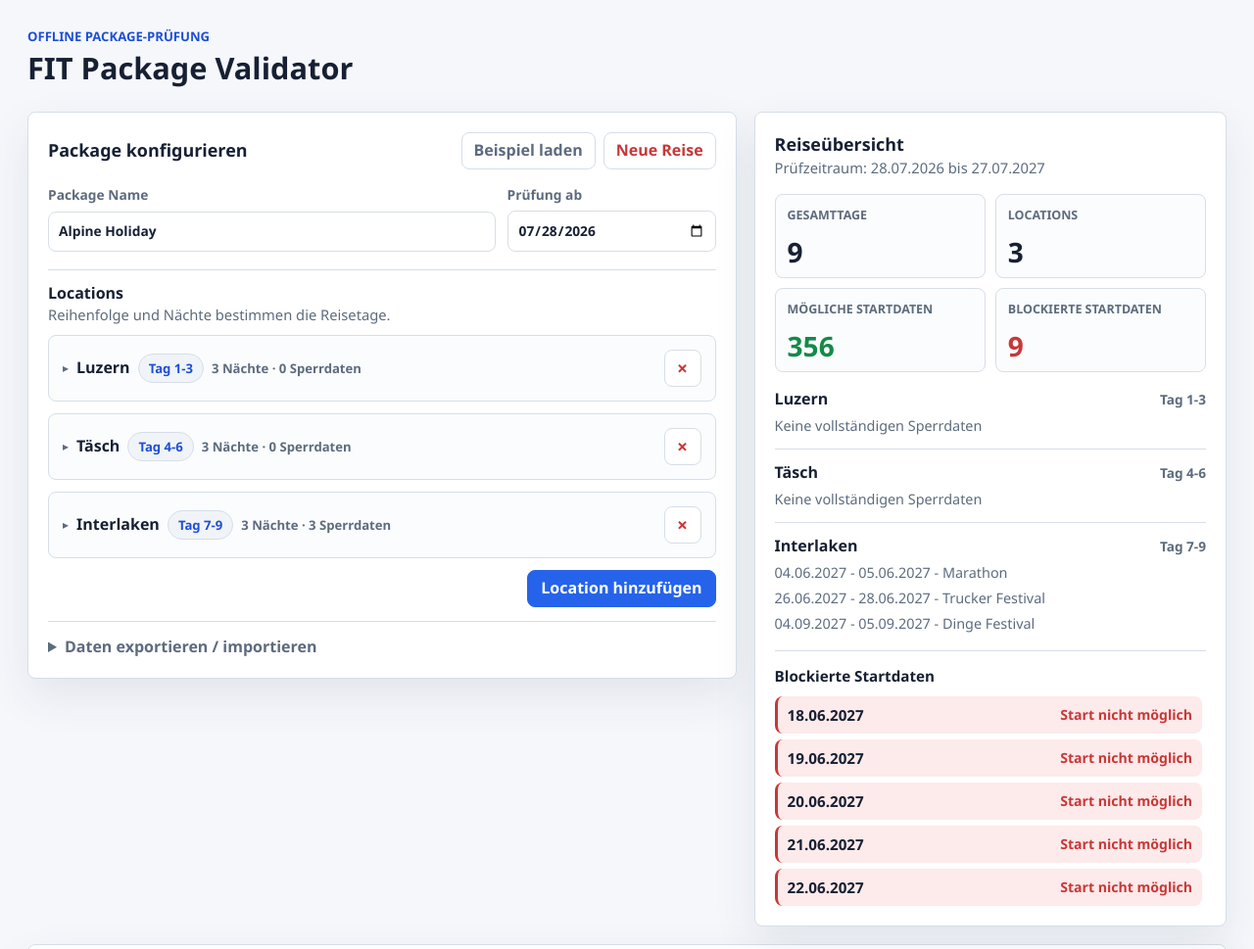
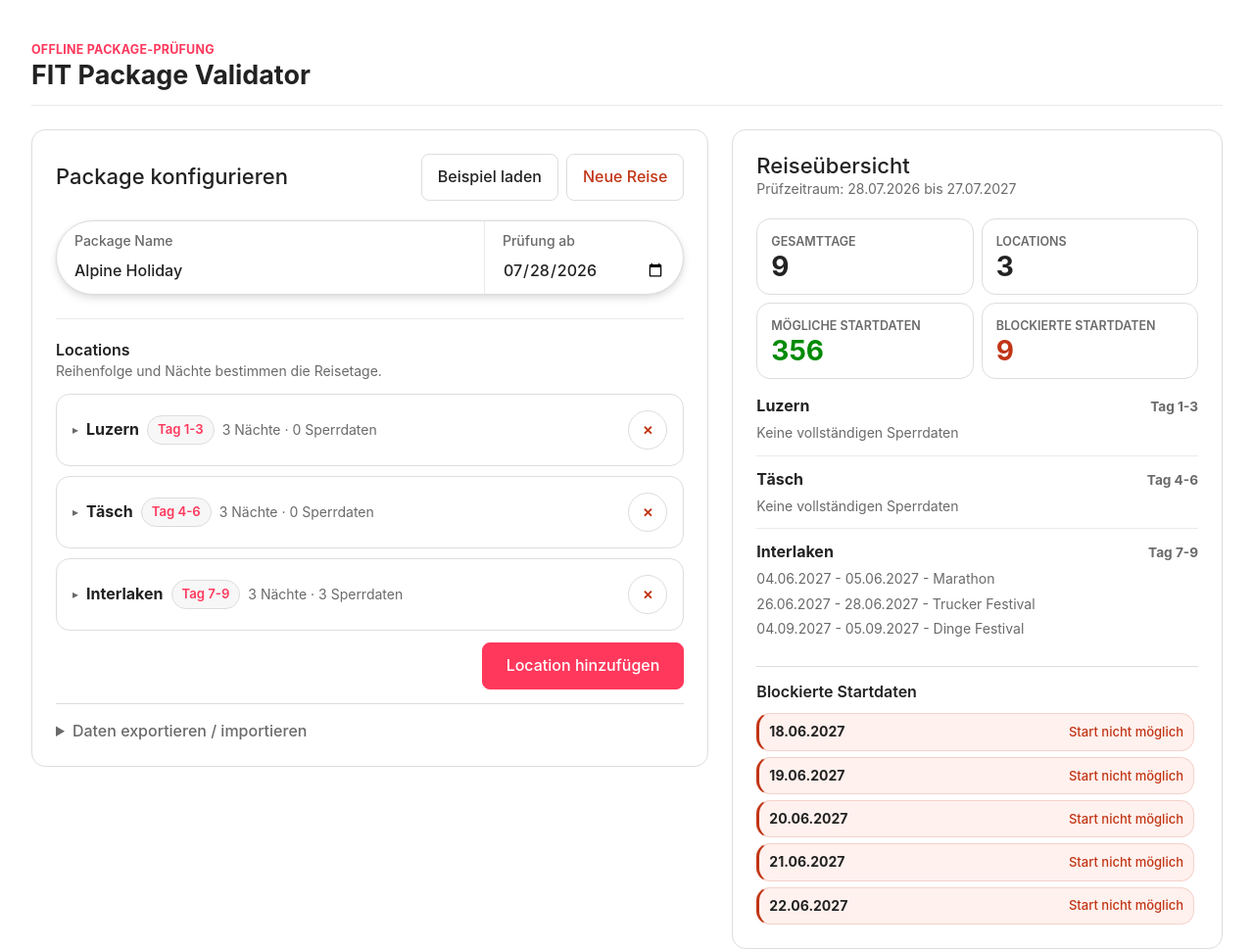
Before and after one commit to SwitzerlandTravelCentre/ScheduleValidator, a plain HTML site: page index.html in a window 1280 px wide. Shown: the top 969 px of the page at 98% size. Drawn offline with Linux system fonts and the light colour scheme.

Commit message:
Apply design direction

```diff
--- a/index.html
+++ b/index.html
@@ -6,25 +6,31 @@
   <title>FIT Package Validator</title>
   <style>
     :root {
-      --bg: #f5f7fb;
+      --bg: #ffffff;
       --surface: #ffffff;
-      --surface-soft: #f0f4f8;
-      --border: #d7dee8;
-      --border-strong: #aab7c7;
-      --text: #172033;
-      --muted: #5d6b7e;
-      --primary: #2563eb;
-      --primary-dark: #1d4ed8;
-      --ok: #138a47;
-      --ok-soft: #e6f6ed;
-      --blocked: #c93737;
-      --blocked-soft: #fdeaea;
-      --today: #0f79b8;
-      --today-soft: #e4f4fb;
-      --warning: #b7791f;
-      --warning-soft: #fff4d7;
-      --shadow: 0 18px 45px rgba(39, 52, 74, 0.09);
+      --surface-soft: #f7f7f7;
+      --surface-strong: #f2f2f2;
+      --border: #dddddd;
+      --border-soft: #ebebeb;
+      --border-strong: #c1c1c1;
+      --text: #222222;
+      --body: #3f3f3f;
+      --muted: #6a6a6a;
+      --primary: #ff385c;
+      --primary-dark: #e00b41;
+      --primary-disabled: #ffd1da;
+      --ok: #008a05;
+      --ok-soft: #f2fbf3;
+      --blocked: #c13515;
+      --blocked-soft: #fff1ee;
+      --today: #222222;
+      --today-soft: #f7f7f7;
+      --warning: #92174d;
+      --warning-soft: #fff0f5;
+      --shadow: rgba(0, 0, 0, 0.02) 0 0 0 1px, rgba(0, 0, 0, 0.04) 0 2px 6px 0, rgba(0, 0, 0, 0.1) 0 4px 8px 0;
       --radius: 8px;
+      --radius-md: 14px;
+      --radius-full: 9999px;
     }
 
     * {
@@ -40,7 +46,7 @@
       min-height: 100%;
       margin: 0;
       color: var(--text);
-      font-family: "Segoe UI", Roboto, Arial, sans-serif;
+      font-family: "Airbnb Cereal VF", Circular, -apple-system, BlinkMacSystemFont, "Segoe UI", Roboto, "Helvetica Neue", sans-serif;
       line-height: 1.45;
     }
 
@@ -57,8 +63,8 @@
       background: var(--surface);
       color: var(--text);
       cursor: pointer;
-      min-height: 38px;
-      transition: border-color 140ms ease, background 140ms ease, transform 140ms ease;
+      min-height: 48px;
+      transition: border-color 140ms ease, background 140ms ease, color 140ms ease, box-shadow 140ms ease;
     }
 
     button:hover {
@@ -66,26 +72,28 @@
       background: var(--surface-soft);
     }
 
-    button:active {
-      transform: translateY(1px);
-    }
-
     button:focus-visible,
     input:focus-visible,
     textarea:focus-visible {
-      outline: 3px solid rgba(37, 99, 235, 0.25);
+      outline: 2px solid var(--text);
       outline-offset: 2px;
     }
 
     input,
     textarea {
       width: 100%;
-      min-height: 40px;
+      min-height: 56px;
       border: 1px solid var(--border);
       border-radius: var(--radius);
       background: #fff;
       color: var(--text);
-      padding: 9px 10px;
+      padding: 14px 12px;
+    }
+
+    input:focus,
+    textarea:focus {
+      border-color: var(--text);
+      box-shadow: inset 0 0 0 1px var(--text);
     }
 
     input[type="number"] {
@@ -96,8 +104,8 @@
       display: grid;
       gap: 6px;
       color: var(--muted);
-      font-size: 0.86rem;
-      font-weight: 650;
+      font-size: 0.875rem;
+      font-weight: 500;
     }
 
     label span {
@@ -114,39 +122,46 @@
     }
 
     h1 {
-      font-size: clamp(1.65rem, 2.4vw, 2.45rem);
+      font-size: clamp(1.65rem, 2.1vw, 1.95rem);
+      font-weight: 700;
+      line-height: 1.25;
       letter-spacing: 0;
     }
 
     h2 {
-      font-size: 1.12rem;
+      font-size: 1.375rem;
+      font-weight: 500;
+      line-height: 1.18;
       letter-spacing: 0;
     }
 
     h3 {
       font-size: 1rem;
+      font-weight: 600;
       letter-spacing: 0;
     }
 
     .app-shell {
-      width: min(1480px, 100%);
+      width: min(1280px, 100%);
       margin: 0 auto;
-      padding: 28px;
+      padding: 28px 32px 40px;
     }
 
     .topbar {
       display: flex;
       justify-content: space-between;
-      align-items: flex-end;
+      align-items: center;
       gap: 20px;
-      margin-bottom: 22px;
+      min-height: 80px;
+      margin-bottom: 24px;
+      border-bottom: 1px solid var(--border-soft);
     }
 
     .eyebrow {
-      color: var(--primary-dark);
-      font-size: 0.82rem;
-      font-weight: 750;
-      letter-spacing: 0;
+      color: var(--primary);
+      font-size: 0.78rem;
+      font-weight: 700;
+      letter-spacing: 0.02em;
       text-transform: uppercase;
     }
 
@@ -154,7 +169,7 @@
       max-width: 520px;
       min-height: 24px;
       color: var(--muted);
-      font-size: 0.9rem;
+      font-size: 0.875rem;
       text-align: right;
     }
 
@@ -165,8 +180,8 @@
 
     .workspace {
       display: grid;
-      grid-template-columns: minmax(360px, 1.2fr) minmax(300px, 0.8fr);
-      gap: 18px;
+      grid-template-columns: minmax(380px, 1.16fr) minmax(320px, 0.84fr);
+      gap: 24px;
       align-items: start;
     }
 
@@ -174,19 +189,19 @@
     .overview-surface,
     .results-surface {
       border: 1px solid var(--border);
-      border-radius: var(--radius);
+      border-radius: var(--radius-md);
       background: var(--surface);
-      box-shadow: var(--shadow);
+      box-shadow: none;
     }
 
     .editor-surface,
     .overview-surface {
-      padding: 20px;
+      padding: 24px;
     }
 
     .results-surface {
-      margin-top: 18px;
-      padding: 20px;
+      margin-top: 24px;
+      padding: 24px;
     }
 
     .section-header,
@@ -199,7 +214,7 @@
     }
 
     .section-header {
-      margin-bottom: 16px;
+      margin-bottom: 20px;
     }
 
     .button-row {
@@ -213,8 +228,8 @@
       border-color: var(--primary);
       background: var(--primary);
       color: #fff;
-      font-weight: 750;
-      padding: 0 13px;
+      font-weight: 500;
+      padding: 0 24px;
     }
 
     .primary-button:hover {
@@ -223,9 +238,10 @@
     }
 
     .quiet-button {
-      padding: 0 12px;
-      color: var(--muted);
-      font-weight: 650;
+      padding: 0 16px;
+      color: var(--text);
+      font-weight: 500;
+      background: #fff;
     }
 
     .danger-button {
@@ -233,24 +249,49 @@
     }
 
     .icon-button {
-      width: 38px;
-      min-width: 38px;
+      width: 40px;
+      min-width: 40px;
+      min-height: 40px;
+      border-radius: var(--radius-full);
       padding: 0;
-      font-size: 1.2rem;
-      font-weight: 750;
+      font-size: 1.05rem;
+      font-weight: 600;
       line-height: 1;
     }
 
     .field-grid {
       display: grid;
       grid-template-columns: minmax(220px, 1.5fr) minmax(160px, 0.7fr);
-      gap: 12px;
-      margin-bottom: 18px;
+      gap: 0;
+      margin-bottom: 24px;
+      border: 1px solid var(--border);
+      border-radius: var(--radius-full);
+      background: #fff;
+      box-shadow: var(--shadow);
+      overflow: hidden;
+    }
+
+    .field-grid label {
+      padding: 10px 18px;
+    }
+
+    .field-grid label + label {
+      border-left: 1px solid var(--border-soft);
+    }
+
+    .field-grid input {
+      min-height: 28px;
+      border: 0;
+      border-radius: 0;
+      padding: 0;
+      box-shadow: none;
+      font-size: 1rem;
+      font-weight: 500;
     }
 
     .stop-list-header {
-      padding-top: 12px;
-      border-top: 1px solid var(--border);
+      padding-top: 20px;
+      border-top: 1px solid var(--border-soft);
     }
 
     .stop-list-header p,
@@ -258,13 +299,13 @@
     .empty-state,
     .range-label {
       color: var(--muted);
-      font-size: 0.92rem;
+      font-size: 0.875rem;
     }
 
     .stops-editor {
       display: grid;
-      gap: 12px;
-      margin-top: 10px;
+      gap: 10px;
+      margin-top: 12px;
     }
 
     .stops-footer {
@@ -273,10 +314,16 @@
     }
 
     .stop-item {
-      padding: 14px;
+      padding: 16px;
       border: 1px solid var(--border);
-      border-radius: var(--radius);
-      background: #fbfcfe;
+      border-radius: var(--radius-md);
+      background: #fff;
+      transition: box-shadow 140ms ease, border-color 140ms ease;
+    }
+
+    .stop-item:hover {
+      border-color: var(--border-strong);
+      box-shadow: var(--shadow);
     }
 
     .stop-item[open] {
@@ -323,8 +370,8 @@
 
     .stop-meta {
       color: var(--muted);
-      font-size: 0.82rem;
-      font-weight: 750;
+      font-size: 0.875rem;
+      font-weight: 400;
     }
 
     .stop-actions {
@@ -337,7 +384,7 @@
     .stop-main-row {
       display: grid;
       grid-template-columns: minmax(0, 1fr) 116px;
-      gap: 10px;
+      gap: 12px;
       align-items: end;
     }
 
@@ -352,12 +399,12 @@
       align-items: center;
       justify-content: center;
       border: 1px solid var(--border);
-      border-radius: 999px;
-      color: var(--primary-dark);
+      border-radius: var(--radius-full);
+      color: var(--primary);
       background: var(--surface-soft);
       padding: 4px 10px;
       font-size: 0.82rem;
-      font-weight: 750;
+      font-weight: 600;
       white-space: nowrap;
     }
 
@@ -368,8 +415,8 @@
       gap: 10px;
       flex-wrap: wrap;
       color: var(--muted);
-      font-size: 0.9rem;
-      font-weight: 750;
+      font-size: 0.875rem;
+      font-weight: 500;
     }
 
     .blocks-grid {
@@ -405,20 +452,20 @@
       border-radius: var(--radius);
       color: var(--muted);
       background: var(--surface-soft);
-      font-size: 0.88rem;
-      font-weight: 650;
+      font-size: 0.875rem;
+      font-weight: 500;
     }
 
     .data-drawer {
       margin-top: 14px;
       border-top: 1px solid var(--border);
-      padding-top: 14px;
+      padding-top: 16px;
     }
 
     .data-drawer summary {
       cursor: pointer;
       color: var(--muted);
-      font-weight: 750;
+      font-weight: 500;
     }
 
     .transfer-box {
@@ -437,13 +484,13 @@
     .import-help {
       border: 1px solid var(--border);
       border-radius: var(--radius);
-      background: #fbfcfe;
+      background: var(--surface-soft);
       padding: 12px;
     }
 
     .import-help summary {
       color: var(--text);
-      font-weight: 750;
+      font-weight: 500;
     }
 
     .import-help p {
@@ -469,30 +516,31 @@
     .stats-grid {
       display: grid;
       grid-template-columns: repeat(2, minmax(0, 1fr));
-      gap: 10px;
+      gap: 8px;
       margin: 16px 0;
     }
 
     .stat {
-      min-height: 86px;
+      min-height: 78px;
       display: flex;
       flex-direction: column;
       justify-content: space-between;
       border: 1px solid var(--border);
-      border-radius: var(--radius);
-      padding: 12px;
-      background: #fbfcfe;
+      border-radius: var(--radius-md);
+      padding: 14px;
+      background: #fff;
     }
 
     .stat span {
       color: var(--muted);
       font-size: 0.78rem;
-      font-weight: 750;
+      font-weight: 600;
       text-transform: uppercase;
     }
 
     .stat strong {
       font-size: 1.75rem;
+      font-weight: 700;
       line-height: 1;
     }
 
@@ -506,7 +554,7 @@
 
     .overview-list {
       display: grid;
-      gap: 12px;
+      gap: 0;
       margin-top: 12px;
     }
 
@@ -519,12 +567,13 @@
     }
 
     .overview-blocked h3 {
-      font-size: 0.95rem;
+      font-size: 1rem;
+      font-weight: 600;
     }
 
     .overview-stop {
-      border-top: 1px solid var(--border);
-      padding-top: 12px;
+      border-top: 1px solid var(--border-soft);
+      padding: 12px 0;
     }
 
     .overview-stop:first-child {
@@ -554,7 +603,7 @@
       padding: 0;
       list-style: none;
       color: var(--muted);
-      font-size: 0.9rem;
+      font-size: 0.875rem;
     }
 
     .results-header {
@@ -576,7 +625,7 @@
 
     .blocked-list {
       display: grid;
-      gap: 10px;
+      gap: 8px;
     }
 
     .overview-blocked .blocked-list {
@@ -588,9 +637,10 @@
 
     .blocked-item {
       display: grid;
-      gap: 6px;
+      gap: 4px;
+      border: 1px solid rgba(193, 53, 21, 0.16);
       border-left: 4px solid var(--blocked);
-      border-radius: var(--radius);
+      border-radius: var(--radius-md);
       background: var(--blocked-soft);
       padding: 12px;
     }
@@ -605,25 +655,26 @@
       justify-content: space-between;
       gap: 10px;
       align-items: center;
+      font-size: 0.875rem;
     }
 
     .blocked-item h3 span {
       color: var(--blocked);
-      font-size: 0.88rem;
+      font-size: 0.8125rem;
+      font-weight: 500;
     }
 
     .calendar-grid {
       display: grid;
       grid-template-columns: repeat(7, minmax(0, 1fr));
-      gap: 8px;
+      gap: 10px;
     }
 
     .weekday {
       color: var(--muted);
-      font-size: 0.78rem;
-      font-weight: 800;
+      font-size: 0.8125rem;
+      font-weight: 600;
       text-align: center;
-      text-transform: uppercase;
     }
 
     .calendar-cell {
@@ -632,10 +683,16 @@
       flex-direction: column;
       gap: 8px;
       border: 1px solid var(--border);
-      border-radius: var(--radius);
+      border-radius: var(--radius-md);
       padding: 9px;
       background: #fff;
       overflow: hidden;
+      transition: border-color 140ms ease, box-shadow 140ms ease;
+    }
+
+    .calendar-cell:not(.is-filler):hover {
+      border-color: var(--border-strong);
+      box-shadow: var(--shadow);
     }
 
     .calendar-cell.is-filler {
@@ -644,12 +701,12 @@
     }
 
     .calendar-cell.is-ok {
-      border-color: rgba(19, 138, 71, 0.35);
-      background: var(--ok-soft);
+      border-color: var(--border-soft);
+      background: #fff;
     }
 
     .calendar-cell.is-blocked {
-      border-color: rgba(201, 55, 55, 0.38);
+      border-color: rgba(255, 56, 92, 0.35);
       background: var(--blocked-soft);
     }
 
@@ -659,7 +716,7 @@
 
     .calendar-cell.is-out {
       color: var(--muted);
-      background: #f7f8fa;
+      background: var(--surface-soft);
     }
 
     .calendar-day-number {
@@ -669,8 +726,8 @@
       align-items: center;
       justify-content: center;
       border-radius: 50%;
-      background: rgba(23, 32, 51, 0.07);
-      font-weight: 800;
+      background: var(--surface-strong);
+      font-weight: 600;
     }
 
     .calendar-cell.is-today .calendar-day-number {
@@ -680,8 +737,8 @@
 
     .calendar-note {
       color: var(--muted);
-      font-size: 0.78rem;
-      font-weight: 700;
+      font-size: 0.8125rem;
+      font-weight: 500;
       overflow: hidden;
       display: -webkit-box;
       -webkit-line-clamp: 3;
@@ -689,7 +746,7 @@
     }
 
     .calendar-cell.is-ok .calendar-note {
-      color: var(--ok);
+      color: var(--muted);
     }
 
     .calendar-cell.is-blocked .calendar-note {
@@ -707,13 +764,13 @@
       min-height: 22px;
       display: inline-flex;
       align-items: center;
-      border: 1px solid rgba(183, 121, 31, 0.35);
-      border-radius: 999px;
+      border: 1px solid rgba(255, 56, 92, 0.24);
+      border-radius: var(--radius-full);
       background: var(--warning-soft);
-      color: var(--warning);
+      color: var(--primary-dark);
       padding: 2px 7px;
       font-size: 0.74rem;
-      font-weight: 800;
+      font-weight: 600;
       overflow: hidden;
       text-overflow: ellipsis;
       white-space: nowrap;
@@ -756,6 +813,15 @@
       .block-row,
       .stats-grid {
         grid-template-columns: 1fr;
+      }
+
+      .field-grid {
+        border-radius: 24px;
+      }
+
+      .field-grid label + label {
+        border-left: 0;
+        border-top: 1px solid var(--border-soft);
       }
 
       .block-description,
```
Also changed, not shown: 2 other files.
